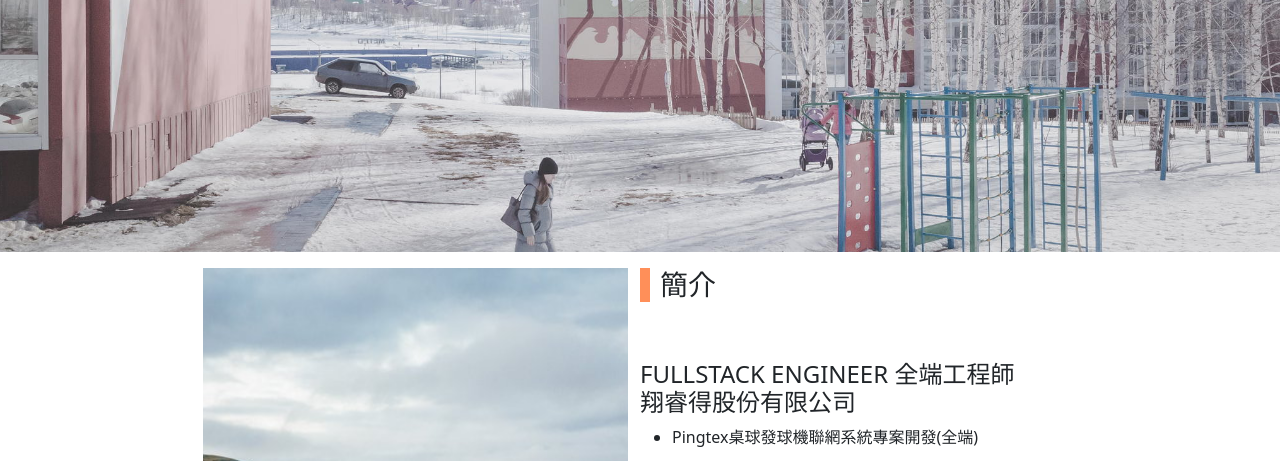
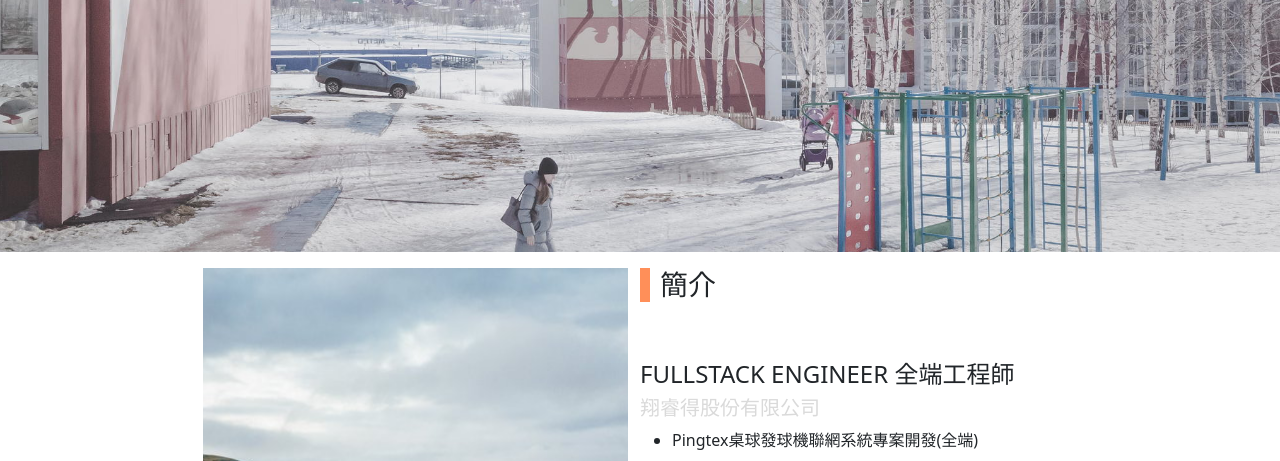
Before and after one commit to Jeff6204/Jeff6204.github.io, a plain HTML site: page index.html in a window 1280 px wide. Shown: the part 484-945 px from the top of the page. Drawn offline with nearby package versions, Linux system fonts and the light colour scheme.

Commit message:
簡介更新

```diff
--- a/index.html
+++ b/index.html
@@ -73,6 +73,9 @@
     .article_content li span{
       margin-left: 10px;
     }
+    h5{
+      color: #DADADA;
+    }
   </style>
   <header>
     <nav class="navbar navbar-expand-lg navbar-light">
@@ -111,9 +114,8 @@
             <section class="article_content">
               <h4>
                 FULLSTACK ENGINEER 全端工程師
-                <br>
-                翔睿得股份有限公司
               </h4>
+              <h5>翔睿得股份有限公司</h5>
               <ul>
                 <li>Pingtex桌球發球機聯網系統專案開發(全端)</li>
                 <li>Pingtex桌球發球機聯網系統專案開發(影像辨識影用程式)</li>
```
